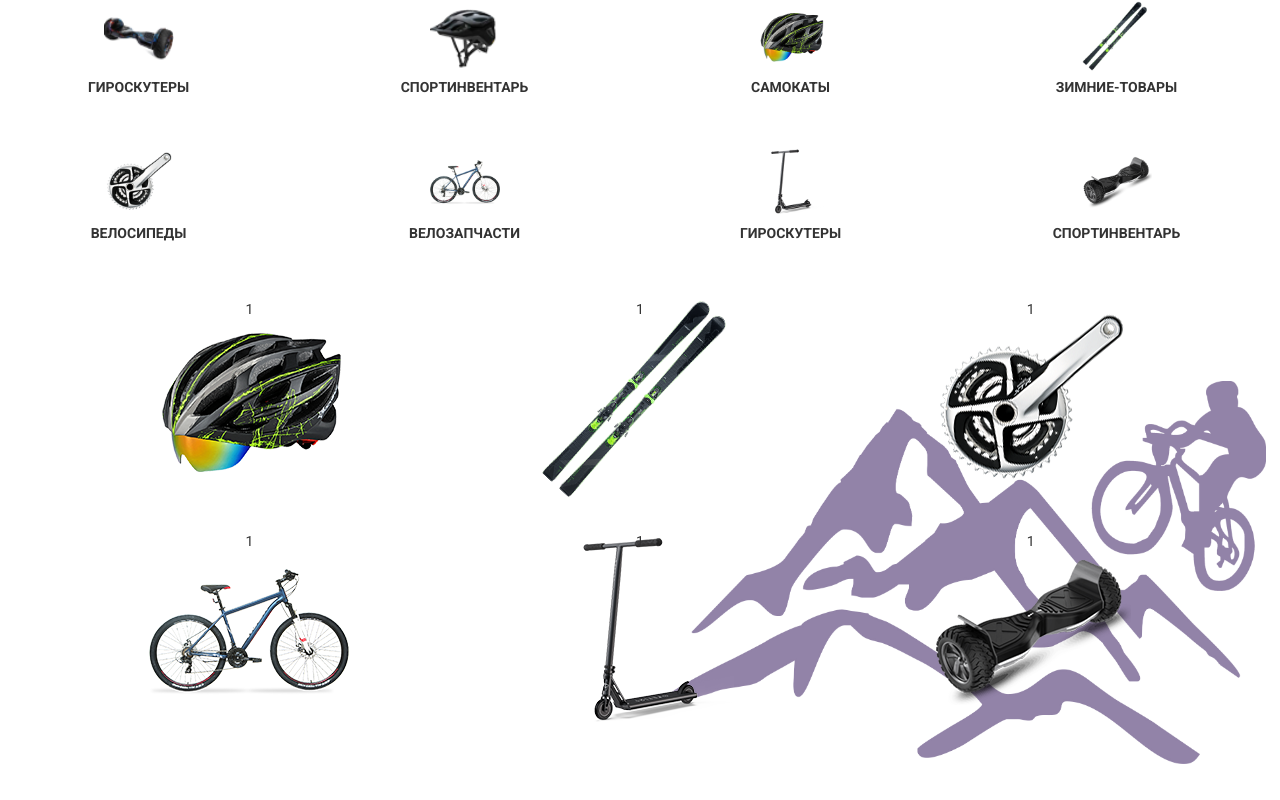
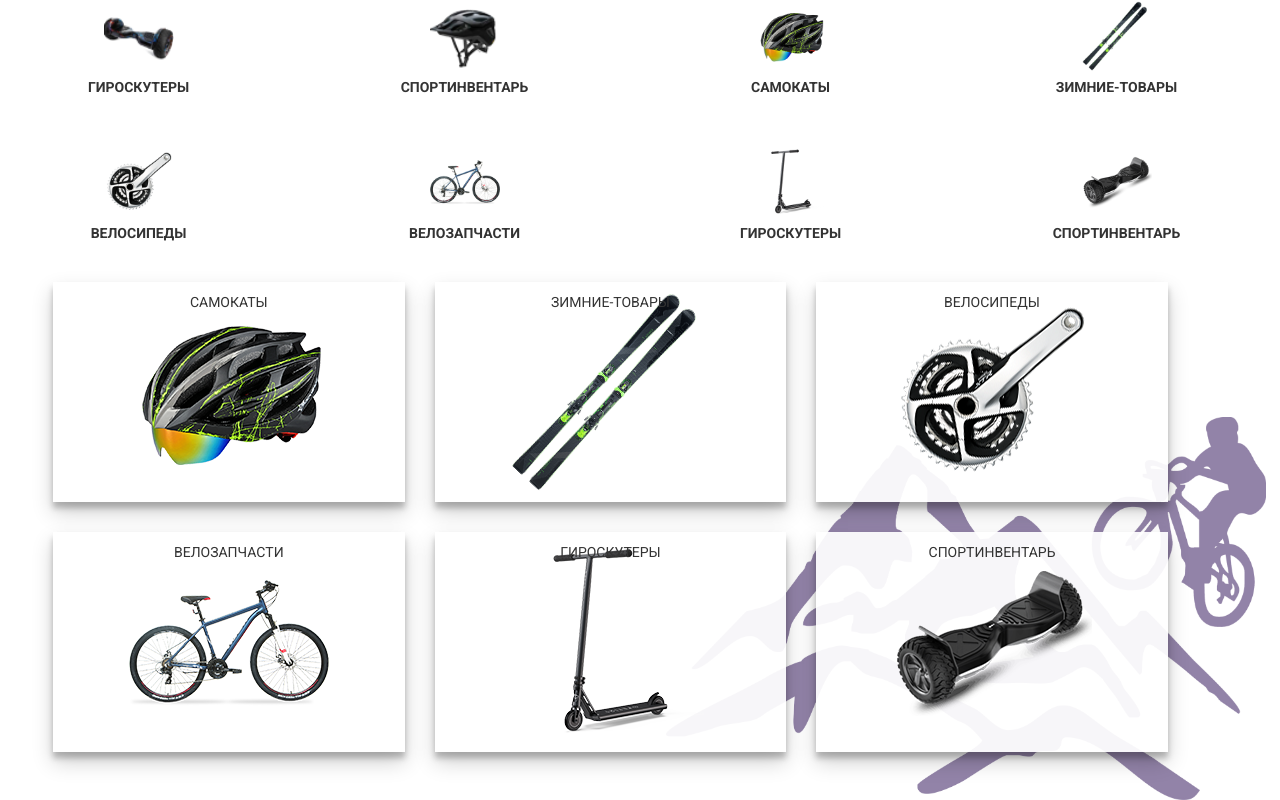
Before and after one commit to velheorr/velomarket, a React (Create React App) app: page / in a window 1280 px wide. Shown: the part 320-1120 px from the top of the page. Before the commit the page ends 1084 px from the top, so only its background shows below. Built offline with nearby package versions, Linux system fonts and the light colour scheme.

Commit message:
catalog menu + grid

```diff
--- a/src/pages/Catalog/Catalog.jsx
+++ b/src/pages/Catalog/Catalog.jsx
@@ -42,28 +42,28 @@ const Catalog = () => {
                     {elements}
                 </Grid>
             </Box>
-            <Box sx={{ flexGrow: 1 }} className='wrapper2'>
-                <Grid container spacing={4} rowSpacing={4} className='catalogItems'>
-                    <Grid item md={4}>
-                        <div style={{backgroundImage: `url(${catalogItems[6].img})`}}>1</div>
+            <div className='wrapper2'>
+                <Grid container spacing={4} rowSpacing={4} columns={{ xs: 1, sm: 7, md: 10, lg: 10 }} className='catalogItems'>
+                    <Grid item xs={1} sm={3} md={4} lg={3}>
+                        <div style={{backgroundImage: `url(${catalogItems[6].img})`}}><div>{catalogItems[6].name}</div></div>
                     </Grid>
-                    <Grid item md={4}>
-                        <div style={{backgroundImage: `url(${catalogItems[7].img})`}}>1</div>
+                    <Grid item xs={1} sm={3} md={4} lg={3}>
+                        <div style={{backgroundImage: `url(${catalogItems[7].img})`}}>{catalogItems[7].name}</div>
                     </Grid>
-                    <Grid item md={4}>
-                        <div style={{backgroundImage: `url(${catalogItems[8].img})`}}>1</div>
+                    <Grid item xs={1} sm={3} md={4} lg={3}>
+                        <div style={{backgroundImage: `url(${catalogItems[8].img})`}}>{catalogItems[8].name}</div>
                     </Grid>
-                    <Grid item md={4}>
-                        <div style={{backgroundImage: `url(${catalogItems[9].img})`}}>1</div>
+                    <Grid item xs={1} sm={3} md={4} lg={3}>
+                        <div style={{backgroundImage: `url(${catalogItems[9].img})`}}>{catalogItems[9].name}</div>
                     </Grid>
-                    <Grid item md={4}>
-                        <div style={{backgroundImage: `url(${catalogItems[10].img})`}}>1</div>
+                    <Grid item xs={1} sm={3} md={4} lg={3}>
+                        <div style={{backgroundImage: `url(${catalogItems[10].img})`}}>{catalogItems[10].name}</div>
                     </Grid>
-                    <Grid item md={4}>
-                        <div style={{backgroundImage: `url(${catalogItems[11].img})`}}>1</div>
+                    <Grid item xs={1} sm={3} md={4} lg={3}>
+                        <div style={{backgroundImage: `url(${catalogItems[11].img})`}}>{catalogItems[11].name}</div>
                     </Grid>
                 </Grid>
-            </Box>
+            </div>
         </>
     );
 };
--- a/src/pages/Catalog/Catalog.scss
+++ b/src/pages/Catalog/Catalog.scss
@@ -72,6 +72,20 @@
 .wrapper2 {
     padding: 0 70px;
     .catalogItems {
+        >div {
+            padding: 10px;
+            box-shadow: 0 10px 20px rgba(0,0,0,0.19), 0 6px 6px rgba(0,0,0,0.23);
+            background-color: #ffffffed;
+            margin: 15px;
+            transition: .15s all ease-in-out;
+            &:hover {
+                cursor: pointer;
+                box-shadow: 0 14px 28px
+                rgba(0,0,0,0.25), 0 10px 10px
+                rgba(0,0,0,0.22);
+                transform: scale(1.1);
+            }
+        }
         >div>div {
             background-repeat: no-repeat;
             text-align: center;
@@ -79,6 +93,8 @@
             margin-right: auto;
             width: 200px;
             height: 200px;
+
+
         }
     }
 }
```
